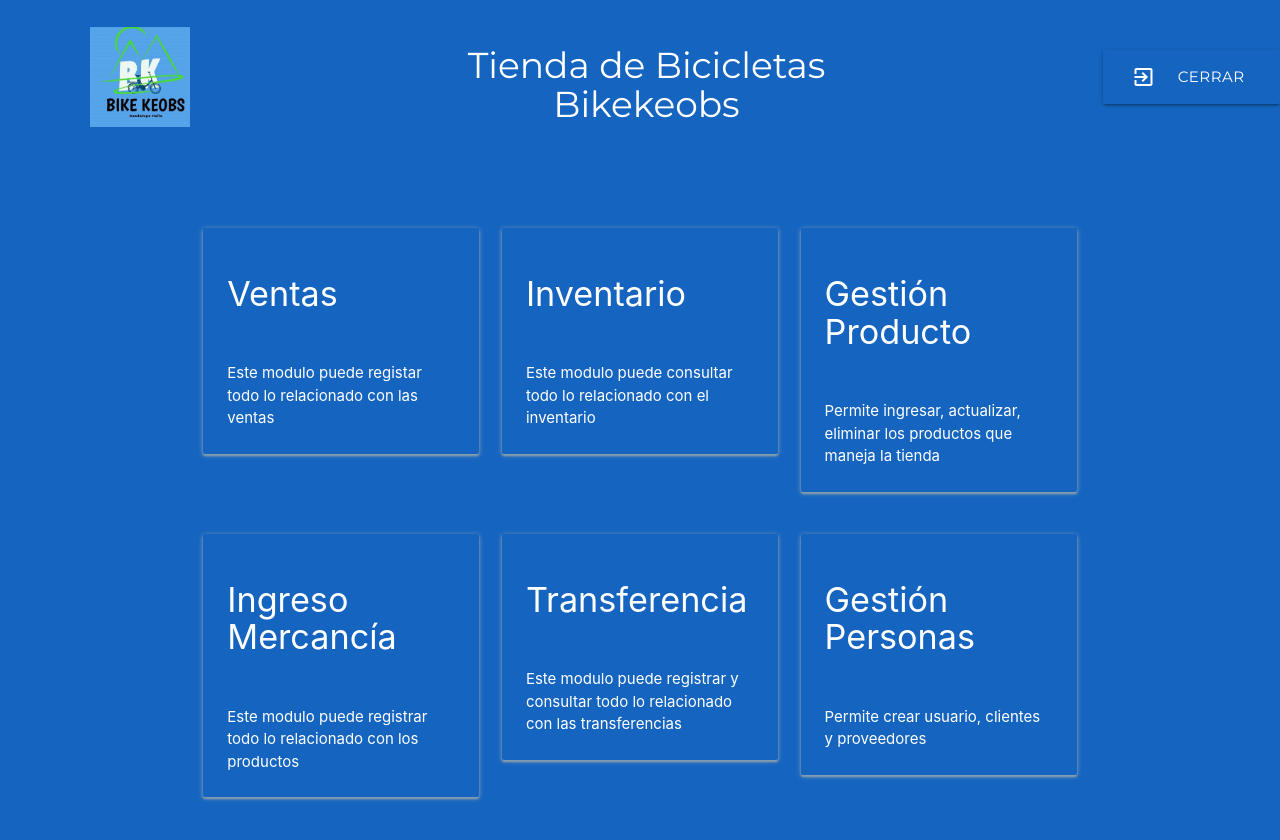
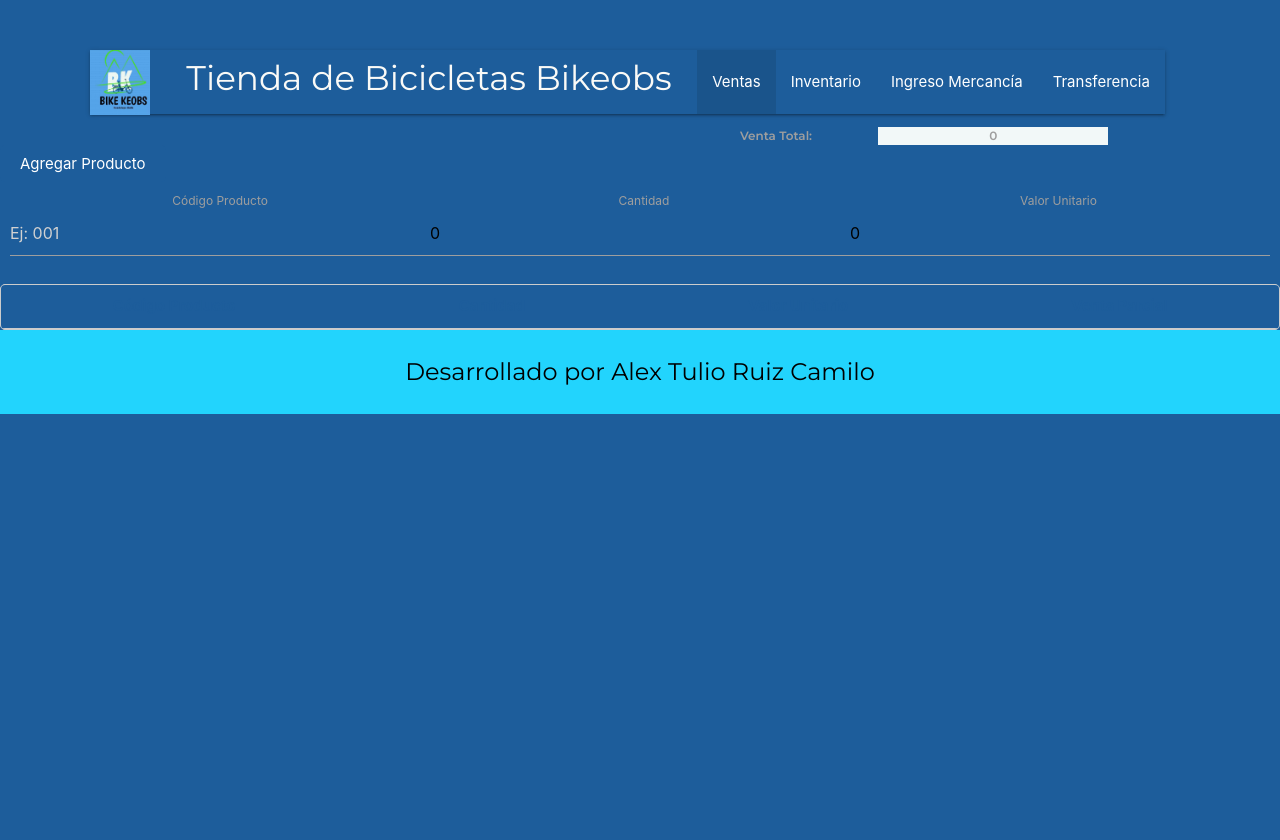
Before and after one commit to alturuca/tiendaapp, a React (Create React App) app: page / in a window 1280 px wide. Shown: the top 840 px of the page. After the commit the page ends 800 px from the top, so only its background shows below. Built offline with nearby package versions, Linux system fonts and the light colour scheme.

Commit message:
se crea el modulo de ventas

```diff
--- a/src/App.js
+++ b/src/App.js
@@ -1,10 +1,10 @@
 import React from 'react';
-import Menu from './components/menu';
+import Ventas from './components/Ventas';
 
 function App() {
   return (
     <div>
-      <Menu />
+      <Ventas />
     </div>
   );
 }
--- /dev/null
+++ b/src/components/Ventas.js
@@ -0,0 +1,152 @@
+import React, { useState } from 'react';
+import '../styles/Ventas.css';
+
+function Venta() {
+  const [productos, setProductos] = useState([]);
+  const [totalVenta, setTotalVenta] = useState(0);
+  const [nuevoProducto, setNuevoProducto] = useState({
+    codigo: '',
+    cantidad: 0,
+    valorUnitario: 0,
+  });
+
+  const handleInputChange = (e) => {
+    const { name, value } = e.target;
+    setNuevoProducto({ ...nuevoProducto, [name]: value });
+  };
+
+  const agregarProducto = () => {
+    const ventaParcial =
+      parseInt(nuevoProducto.cantidad) * parseInt(nuevoProducto.valorUnitario);
+
+    const producto = {
+      codigo: nuevoProducto.codigo,
+      cantidad: parseInt(nuevoProducto.cantidad),
+      valorUnitario: parseInt(nuevoProducto.valorUnitario),
+      ventaParcial,
+    };
+
+    setProductos([...productos, producto]);
+    setTotalVenta(totalVenta + ventaParcial);
+
+    setNuevoProducto({ codigo: '', cantidad: 0, valorUnitario: 0 });
+  };
+
+  return (
+    <div className="venta">
+      {/* Header */}
+      <header className="header">
+        <section className="header__encabezado">
+          <h4>Tienda de Bicicletas Bikeobs</h4>
+        </section>
+        <div className="header__nav">
+          <nav className="nav-extended transparent">
+            <div className="nav-wrapper">
+              <a href="/menu" className="brand-logo left">
+                <img
+                  src="/assets/bike.jpg"
+                  alt="Logo de la Tienda de Bicicletas Bikekeobs"
+                  height="65"
+                  width="60"
+                />
+              </a>
+              <ul className="right hide-on-med-and-down">
+                <li className="active"><a href="/ventas">Ventas</a></li>
+                <li><a href="/inventario">Inventario</a></li>
+                <li><a href="/ingreso_mercancia">Ingreso Mercancía</a></li>
+                <li><a href="/transferencia">Transferencia</a></li>
+              </ul>
+            </div>
+          </nav>
+        </div>
+      </header>
+
+      {/* Main content */}
+      <main>
+        {/* Muestra del total de ventas */}
+        <section className="venta__mostrar">
+          <label htmlFor="ventaTotal">Venta Total:</label>
+          <label className="venta__mostrar__etiqueta" htmlFor="resultado">
+            {totalVenta}
+          </label>
+        </section>
+
+          <button onClick={agregarProducto} className="venta__boton">
+              Agregar Producto
+          </button>
+
+
+        <section className="lista_label">
+        <label htmlFor="codigo">Código Producto</label>
+        <label htmlFor="cantidad">Cantidad</label>
+        <label htmlFor="valorUnitario">Valor Unitario</label>
+        </section>
+
+        {/* Inputs para ingresar productos */}
+        <section className="venta__form">
+          <div className="venta__form__fila">
+
+            <input
+              type="text"
+              id="codigo"
+              name="codigo"
+              value={nuevoProducto.codigo}
+              onChange={handleInputChange}
+              placeholder="Ej: 001"
+              className="venta__input"
+            />
+
+
+            <input
+              type="number"
+              id="cantidad"
+              name="cantidad"
+              value={nuevoProducto.cantidad}
+              onChange={handleInputChange}
+              placeholder="Ej: 5"
+              className="venta__input"
+            />
+
+
+            <input
+              type="number"
+              id="valorUnitario"
+              name="valorUnitario"
+              value={nuevoProducto.valorUnitario}
+              onChange={handleInputChange}
+              placeholder="Ej: 2000"
+              className="venta__input"
+            />
+
+
+          </div>
+        </section>
+
+        {/* Lista dinámica de productos ingresados */}
+        <section className="venta__datos">
+          <div className="venta__datos__fila">
+            <div className="venta__datos__header">Código Producto</div>
+            <div className="venta__datos__header">Cantidad</div>
+            <div className="venta__datos__header">Valor Unitario</div>
+            <div className="venta__datos__header">Venta Parcial</div>
+          </div>
+          {productos.map((producto, index) => (
+            <div key={index} className="venta__datos__fila">
+              <div className="venta__datos__caja">{producto.codigo}</div>
+              <div className="venta__datos__caja">{producto.cantidad}</div>
+              <div className="venta__datos__caja">{producto.valorUnitario}</div>
+              <div className="venta__datos__caja">{producto.ventaParcial}</div>
+            </div>
+          ))}
+        </section>
+      </main>
+
+      {/* Footer */}
+      <footer className="footer">
+        <p>Desarrollado por Alex Tulio Ruiz Camilo</p>
+      </footer>
+    </div>
+  );
+}
+
+export default Venta;
--- /dev/null
+++ b/src/styles/Ventas.css
@@ -0,0 +1,176 @@
+@import url('https://fonts.googleapis.com/css2?family=Krona+One&family=Montserrat:wght@400;600&display=swap');
+
+* {
+  padding: 0;
+  margin: 0;
+}
+
+body {
+  height: 100vh;
+  box-sizing: border-box;
+  background-color: #1D5D9B;
+  color: #fafaf7;
+}
+
+.header {
+  padding: 0% 9% 0% 7%;
+}
+
+.header__encabezado {
+  padding: 3.5% 0% 0% 9%;
+  height: 50px;
+  display: flex;
+  flex-direction: row;
+  font-size: 24px;
+  font-family: 'Montserrat', sans-serif;
+}
+
+.venta__mostrar {
+  padding: 1% 0% 0% 55%;
+  display: grid;
+  grid-template-columns: 25% 40%;
+  grid-row: 25%;
+  font-size: 24px;
+  font-family: 'Montserrat', sans-serif;
+  font-weight: 600;
+  gap: 30px;
+  text-align: center;
+}
+
+.venta__mostrar__etiqueta {
+  background-color: #f2f8f8;
+}
+
+.venta__titulo {
+  padding: 1% 10% 0% 7%;
+  display: grid;
+  grid-template-columns: 25% 25% 25% 25%;
+  gap: 5px;
+  font-size: 24px;
+  font-family: 'Montserrat', sans-serif;
+  font-weight: 600;
+  text-decoration: none;
+  text-align: center;
+}
+
+.venta__titulo__caja {
+  background-color: #0f466b;
+}
+
+.venta__contenido {
+  padding: 0% 10% 0% 7%;
+  display: grid;
+  grid-template-columns: 25% 25% 25% 25%;
+  gap: 5px;
+  font-size: 24px;
+  font-family: 'Montserrat', sans-serif;
+  font-weight: 600;
+  text-decoration: none;
+  text-align: center;
+}
+
+.venta__contenido__caja {
+  background-color: #f4f4f4;
+  color: #fafaf7;
+}
+
+.lista_label{
+  margin-top: 10px;
+  padding: 0% 1% 0 2px;
+  gap: 10px;
+  display: flex;
+  justify-content: space-around;
+
+
+
+
+}
+
+
+.venta__form__fila {
+  display: flex;
+  text-align: left; /* Alinea el texto del label a la izquierda */
+  margin: 0 10px;
+
+}
+.venta__input__grupo {
+  display: flex;
+  flex-direction: column; /* Organiza el label encima del input */
+  margin: 0 10px;
+}
+
+
+
+
+.venta__input {
+  padding: 10px;
+  font-size: 14px;
+  border: 1px solid #ccc; /* Bordes del input */
+  border-radius: 5px; /* Bordes redondeados */
+}
+
+.venta__boton__seccion {
+  margin-top: 20px;
+  text-align: center;
+}
+
+.venta__boton {
+  padding: 10px 20px;
+  background-color: #1d5d9b;
+  color: white;
+  border: none;
+  border-radius: 5px;
+  cursor: pointer;
+}
+
+.venta__boton:hover {
+  background-color: #0f466b;
+}
+
+.venta__datos {
+  max-height: 300px; /* Limita la altura visible de la tabla */
+  overflow-y: auto; /* Agrega scroll vertical para los datos */
+  border: 1px solid #ccc; /* Opcional: borde para delimitar la sección */
+  margin-top: 20px; /* Espaciado superior */
+  padding: 0; /* Quita el padding para que el diseño sea limpio */
+  background-color: #fafafa; /* Color de fondo */
+  border-radius: 5px; /* Bordes redondeados */
+
+}
+
+.venta__datos__fila:first-child {
+  position: sticky; /* Hace que esta fila quede fija */
+  top: 0; /* La fija en la parte superior del contenedor */
+  background-color: #1d5d9b; /* Color de fondo para distinguir el encabezado */
+  color: white; /* Color del texto */
+  font-weight: bold; /* Resalta los encabezados */
+  z-index: 1; /* Asegura que el encabezado quede sobre los datos */
+}
+
+
+.venta__datos__fila {
+  display: flex;
+  justify-content: space-around;
+  padding: 10px 0;
+  border-bottom: 1px solid #ccc;
+}
+
+.venta__datos__header {
+  font-weight: bold;
+  color: #1d5d9b;
+
+}
+
+.venta__datos__caja {
+  text-align: center;
+  font-size: 16px;
+}
+.footer {
+  color: #000000;
+  background-color: #22D4FD;
+  padding: 24px;
+  text-align: center;
+  font-family: 'Montserrat', sans-serif;
+  font-size: 24px;
+  font-weight: 400;
+}
```
